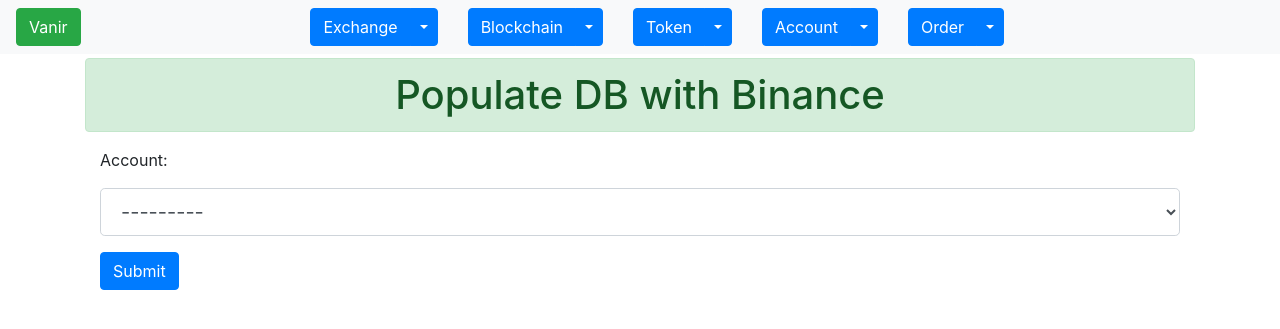
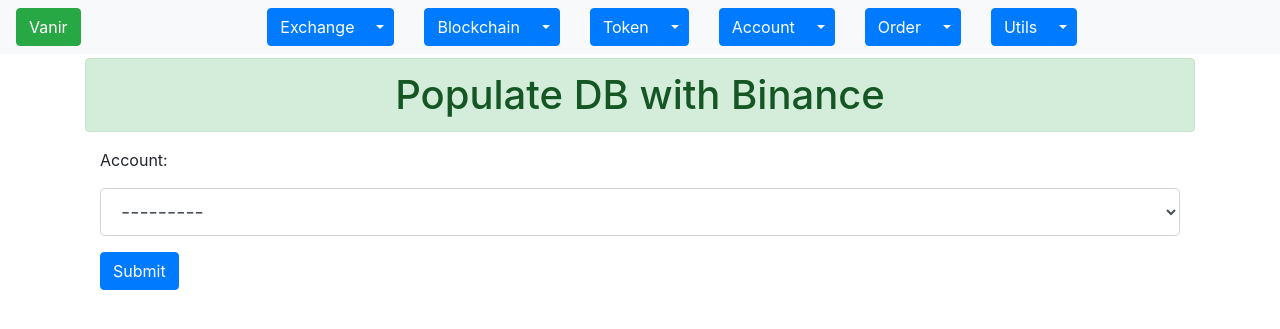
Before and after one commit to guanana/vanir, a Django app: page /utils/populate_db_binance/ in a window 1280 px wide. Shown: the top 329 px of the page. Run offline with Django 3.2, Linux system fonts and the light colour scheme; data that the repository does not hold is empty; some libraries are stand-ins or nearby versions.

Commit message:
Finish implementation of Populate DB with Binance utility

```diff
--- a/vanir/templates/menu.html
+++ b/vanir/templates/menu.html
@@ -26,6 +26,7 @@
               </div>
             {% endfor %}
           {% endwith %}
+          {% include "utils_menu.html" %}
         </ul>
       </div>
     </nav>
--- /dev/null
+++ b/vanir/templates/utils_menu.html
@@ -0,0 +1,7 @@
+ <div class="btn-group">
+  <a href="#" class="btn btn-primary">Utils</a>
+  <button type="button" class="btn btn-primary dropdown-toggle dropdown-toggle-split" data-toggle="dropdown" aria-haspopup="true" aria-expanded="false"></button>
+  <div class="dropdown-menu">
+    <a class="dropdown-item" href="{% url "utils:utils_populate_db_binance" %}">Binance: Populate Tokens</a>
+  </div>
+</div>
--- /dev/null
+++ b/vanir/utils/forms.py
@@ -0,0 +1,21 @@
+from django import forms
+
+from vanir.account.models import Account
+from vanir.utils.populate_token_binance import PopulateDBBinance
+
+
+def validate_account(account):
+    """
+    Trying to instantiate the class to raise errors if any
+    """
+    PopulateDBBinance(account)
+
+
+class PopulateDBBinanceForm(forms.Form):
+    account = forms.ModelChoiceField(
+        queryset=Account.objects.filter(exchange__name__contains="Binance"),
+        validators=[validate_account],
+    )
+
+    def populate_db(self):
+        PopulateDBBinance(self.cleaned_data["account"]).create_all_tokens()
--- a/vanir/utils/populate_token_binance.py
+++ b/vanir/utils/populate_token_binance.py
@@ -1,6 +1,4 @@
-from django import forms
 from django.core.exceptions import ValidationError
-from django.views.generic import FormView
 
 from vanir.account.models import Account
 from vanir.blockchain.models import Blockchain
@@ -34,32 +32,3 @@
             )
             self.tokens.append(token)
         bulk_update(self.account)
-
-
-def validate_account(account):
-    PopulateDBBinance(account)
-
-
-class PopulateDBBinanceForm(forms.Form):
-    account = forms.ModelChoiceField(
-        queryset=Account.objects.all(), validators=[validate_account]
-    )
-
-    def populate_db(self):
-        PopulateDBBinance(self.cleaned_data["account"]).create_all_tokens()
-
-
-class PopulateDBBinanceView(FormView):
-    form_class = PopulateDBBinanceForm
-    template_name = "basic_form.html"
-
-    def get_context_data(self, **kwargs):
-        context = super().get_context_data(**kwargs)
-        context["title"] = "Populate DB with Binance"
-        return context
-
-    def form_valid(self, form):
-        # This method is called when valid form data has been POSTed.
-        # It should return an HttpResponse.
-        form.populate_db()
-        return super().form_valid(form)
--- a/vanir/utils/urls.py
+++ b/vanir/utils/urls.py
@@ -1,6 +1,6 @@
 from django.urls import path
 
-from vanir.utils.populate_token_binance import PopulateDBBinanceView
+from vanir.utils.views import PopulateDBBinanceView
 
 app_name = "utils"
 urlpatterns = [
--- a/vanir/utils/views.py
+++ b/vanir/utils/views.py
@@ -1,8 +1,11 @@
 from django.contrib.auth.decorators import login_required
+from django.urls import reverse_lazy
 from django.utils.decorators import method_decorator
 from django.views.generic import CreateView, DetailView, TemplateView
-from django.views.generic.edit import DeleteView, UpdateView
+from django.views.generic.edit import DeleteView, FormView, UpdateView
 from django_tables2 import SingleTableView
+
+from vanir.utils.forms import PopulateDBBinanceForm
 
 
 @method_decorator(login_required, name="dispatch")
@@ -51,3 +54,20 @@
 
 class HomeView(TemplateView):
     template_name = "pages/home.html"
+
+
+class PopulateDBBinanceView(FormView):
+    form_class = PopulateDBBinanceForm
+    template_name = "basic_form.html"
+    success_url = reverse_lazy("token:token_list")
+
+    def get_context_data(self, **kwargs):
+        context = super().get_context_data(**kwargs)
+        context["title"] = "Populate DB with Binance"
+        return context
+
+    def form_valid(self, form):
+        # This method is called when valid form data has been POSTed.
+        # It should return an HttpResponse.
+        form.populate_db()
+        return super().form_valid(form)
```
